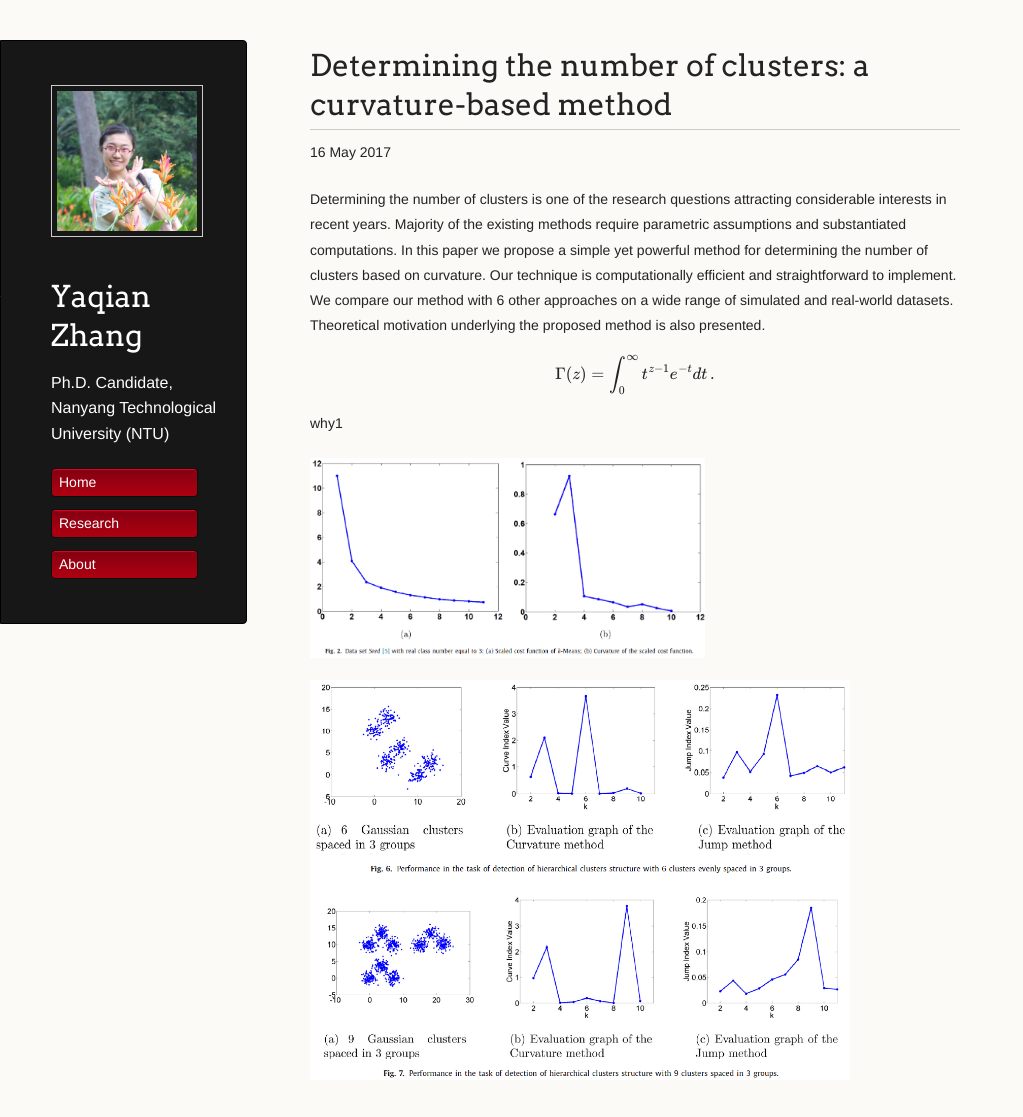
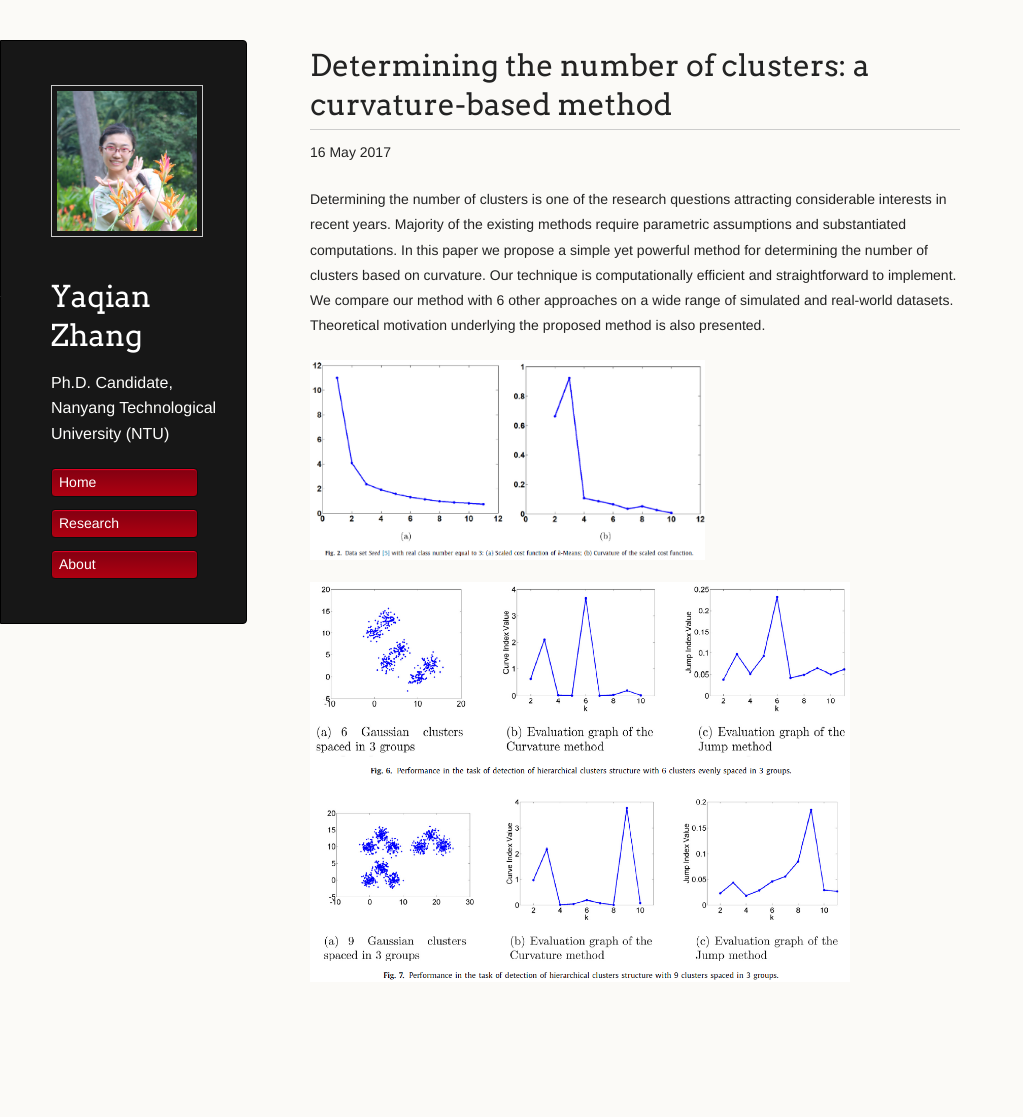
Before and after one commit to YaqianZhang/yaqianzhang.github.io, a Jekyll site: the page built from _posts/2017-05-16-determine-cluster-number.md, in a window 1280 px wide and 1152 px high. Shown: the top 1117 px of the window, without its empty margins (0-1023 px from the left). Built offline with Jekyll 4.4.1, drawn with Linux system fonts in a browser that asks for light colours; formulas are drawn with MathJax 3.

Commit message:
Update 2017-05-16-determine-cluster-number.md

```diff
--- a/_posts/2017-05-16-determine-cluster-number.md
+++ b/_posts/2017-05-16-determine-cluster-number.md
@@ -8,10 +8,6 @@ imgstr: "/images/fig2_2.PNG"
 ---
 
 Determining the number of clusters is one of the research questions attracting considerable interests in recent years. Majority of the existing methods require parametric assumptions and substantiated computations. In this paper we propose a simple yet powerful method for determining the number of clusters based on curvature. Our technique is computationally efficient and straightforward to implement. We compare our method with 6 other approaches on a wide range of simulated and real-world datasets. Theoretical motivation underlying the proposed method is also presented.
-\\[
-\Gamma(z) = \int_0^\infty t^{z-1}e^{-t}dt\,.
-\\]
-why1
 
 <img src="/images/fig2_1.PNG"  height="200" />
 
```
